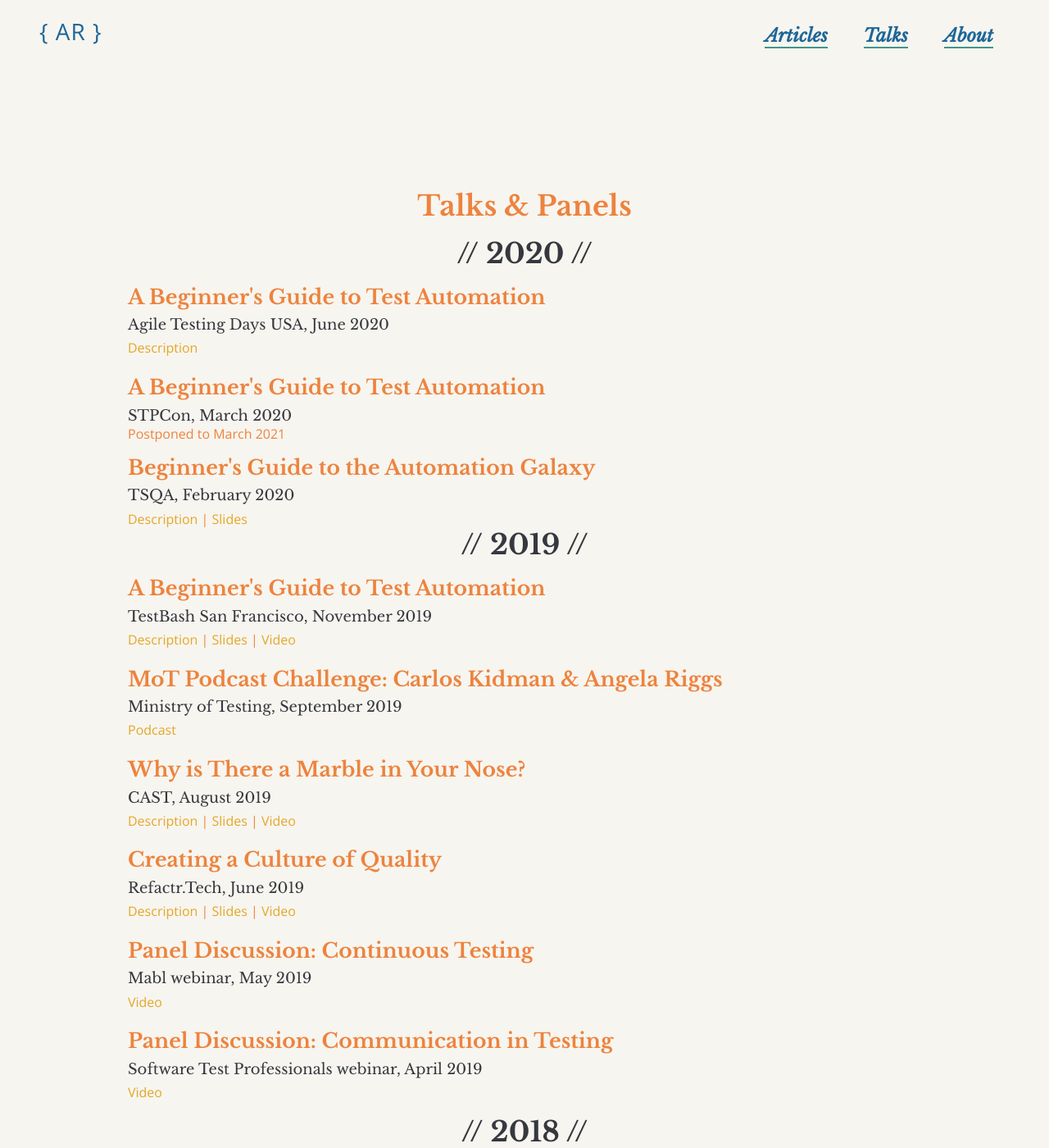
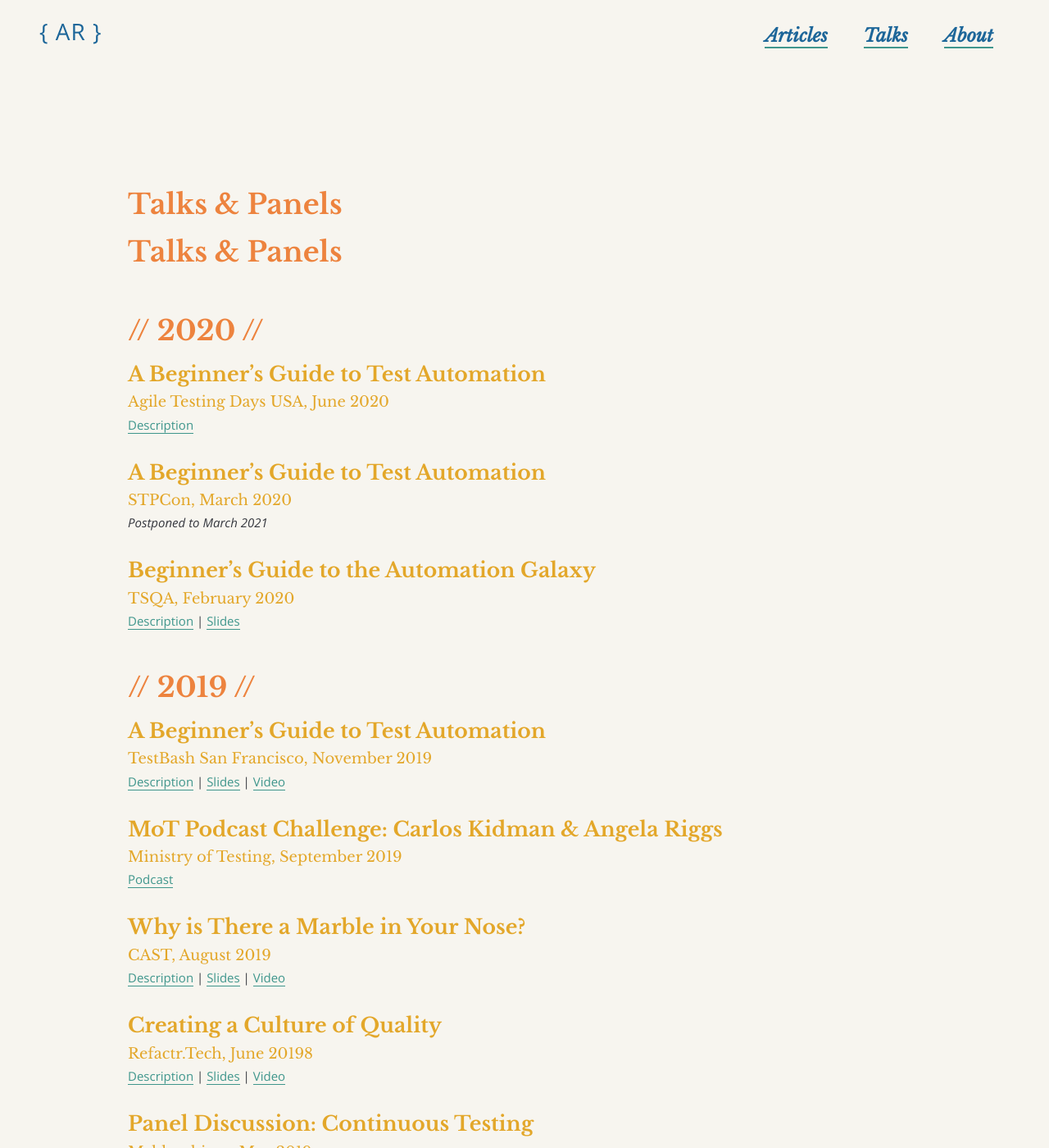
Before and after one commit to angelariggs/angelariggs.github.io, a Jekyll site: the page built from talks.md, in a window 1280 px wide and 1400 px high. Shown: the whole window at 82% size. Built offline with Jekyll 4.4.1, drawn with Linux system fonts in a browser that asks for light colours; our own code applies the rules of GitHub Pages for plain Markdown files; some of the changed text lies outside the part shown.

Commit message:
better structure

```diff
--- a/talks.md
+++ b/talks.md
@@ -4,61 +4,64 @@ layout: page
 permalink: /talks
 ---
 
-<div>
-<h1 class="res-sec-title">Talks & Panels</h1>
+# Talks & Panels
+&nbsp;
+&nbsp;
 
-<h1 class="year">// 2020 //</h1>
+# // 2020 //
 
-<h2 class="res-h2">A Beginner's Guide to Test Automation</h2>
-<h3 class="res-h3">Agile Testing Days USA, June 2020</h3>
-<h4 class="res-h4" class="res-h4"><a href="https://agiletestingdays.us/session/a-beginners-guide-to-test-automation">Description</a>
+## A Beginner's Guide to Test Automation
+### Agile Testing Days USA, June 2020
+[Description](https://agiletestingdays.us/session/a-beginners-guide-to-test-automation")
 
-<h2 class="res-h2">A Beginner's Guide to Test Automation</h2>
-<h3 class="res-h3">STPCon, March 2020</h3>
-<h4><i>Postponed to March 2021</i></h4>
+## A Beginner's Guide to Test Automation
+### STPCon, March 2020
+_Postponed to March 2021_
 
-<h2 class="res-h2">Beginner's Guide to the Automation Galaxy</h2>
-<h3 class="res-h3">TSQA, February 2020</h3>
-<h4 class="res-h4" class="res-h4"><a href="https://tsqa.org/sessions#block-yui_3_17_2_1_1577116787998_19057">Description</a> | <a href="http://bit.ly/beginners-guide-automation-galaxy">Slides</a>
+## Beginner's Guide to the Automation Galaxy
+### TSQA, February 2020
+[Description](https://tsqa.org/sessions#block-yui_3_17_2_1_1577116787998_19057) | [Slides](http://bit.ly/beginners-guide-automation-galaxy)
 
+&nbsp;
+&nbsp;
+# // 2019 //
 
-<h1 class="year">// 2019 //</h1>
+## A Beginner's Guide to Test Automation
+### TestBash San Francisco, November 2019
+[Description](https://www.ministryoftesting.com/events/testbash-san-francisco-2019#a-beginner-s-guide-to-test-automation) | [Slides](http://bit.ly/angela-testbash2019) | [Video](https://www.ministryoftesting.com/dojo/series/testbash-san-francisco-2019/lessons/a-beginner-s-guide-to-test-automation-angela-riggs)
 
-<h2 class="res-h2">A Beginner's Guide to Test Automation</h2>
-<h3 class="res-h3"> TestBash San Francisco, November 2019</h3>
-<h4 class="res-h4" class="res-h4"><a href="https://www.ministryoftesting.com/events/testbash-san-francisco-2019#a-beginner-s-guide-to-test-automation">Description</a> | <a href="http://bit.ly/angela-testbash2019">Slides</a> | <a href="https://www.ministryoftesting.com/dojo/series/testbash-san-francisco-2019/lessons/a-beginner-s-guide-to-test-automation-angela-riggs">Video</a></h4>
+## MoT Podcast Challenge: Carlos Kidman & Angela Riggs
+### Ministry of Testing, September 2019
+[Podcast](http://bit.ly/angela-mot-podcast)
 
-<h2 class="res-h2">MoT Podcast Challenge: Carlos Kidman & Angela Riggs</h2>
-<h3 class="res-h3">Ministry of Testing, September 2019</h3>
-<h4 class="res-h4"><a href="http://bit.ly/angela-mot-podcast">Podcast</a></h4>
+## Why is There a Marble in Your Nose?
+### CAST, August 2019
+[Description](https://cast2019.sched.com/event/O8qZ/why-is-there-a-marble-in-your-nose) | [Slides](http://bit.ly/cast2019-marble-nose) | [Video](http://bit.ly/angela-cast2019-video)
 
-<h2 class="res-h2">Why is There a Marble in Your Nose?</h2>
-<h3 class="res-h3"> CAST, August 2019</h3>
-<h4 class="res-h4"><a href="https://cast2019.sched.com/event/O8qZ/why-is-there-a-marble-in-your-nose">Description</a> | <a href="http://bit.ly/cast2019-marble-nose">Slides</a> | <a href="http://bit.ly/angela-cast2019-video">Video</a></h4>
+## Creating a Culture of Quality
+### Refactr.Tech, June 20198
+[Description](https://refactr.tech/detail/sessions.html#creating-a-culture-of-quality) | [Slides](http://bit.ly/refactr2019-culture-quality) | [Video](http://bit.ly/angela-refactr2019-video)
 
-<h2 class="res-h2">Creating a Culture of Quality</h2>
-<h3 class="res-h3"> Refactr.Tech, June 2019</h3>
-<h4 class="res-h4"><a href="https://refactr.tech/detail/sessions.html#creating-a-culture-of-quality">Description</a> | <a href="http://bit.ly/refactr2019-culture-quality">Slides</a> | <a href="http://bit.ly/angela-refactr2019-video">Video</a></h4>
+## Panel Discussion: Continuous Testing
+### Mabl webinar, May 2019
+[Webinar](https://www.mabl.com/blog/how-to-shift-to-continuous-testing-in-devops)
 
-<h2 class="res-h2">Panel Discussion: Continuous Testing</h2>
-<h3 class="res-h3"> Mabl webinar, May 2019</h3>
-<h4 class="res-h4"><a href="https://www.mabl.com/blog/how-to-shift-to-continuous-testing-in-devops">Video</a></h4>
+## Panel Discussion: Communication in Testing
+### Software Test Professionals webinar, April 2019
+[Webinar](https://www.softwaretestpro.com/communication-in-testing)
 
-<h2 class="res-h2">Panel Discussion: Communication in Testing</h2>
-<h3 class="res-h3"> Software Test Professionals webinar, April 2019</h3>
-<h4 class="res-h4"><a href="https://www.softwaretestpro.com/communication-in-testing/">Video</a></h4>
+&nbsp;
+&nbsp;
+# // 2018 //
 
-<br /><h1 class="year">// 2018 //</h1>
+## Creating a Culture of Quality Assurance
+### TestBash San Francisco
+[Description](https://www.ministryoftesting.com/events/testbash-san-francisco-2018#creating-a-culture-of-quality-assurance) | [Slides](https://speakerdeck.com/angelariggs/creating-a-culture-of-quality-testbash-sf) | [Video](https://www.ministryoftesting.com/dojo/lessons/creating-a-culture-of-quality-assurance-angela-riggs)
 
-<h2 class="res-h2">Creating a Culture of Quality Assurance</h2>
-<h3 class="res-h3"> TestBash San Francisco, November 2018</h3>
-<h4 class="res-h4"><a href="https://www.ministryoftesting.com/events/testbash-san-francisco-2018#creating-a-culture-of-quality-assurance">Description</a> | <a href="https://speakerdeck.com/angelariggs/creating-a-culture-of-quality-testbash-sf">Slides</a> | <a href="https://www.ministryoftesting.com/dojo/lessons/creating-a-culture-of-quality-assurance-angela-riggs">Video</a></h4>
+## Automated Visual Regression Testing with BackstopJS
+### PNSQC, October 2018
+[Description](https://www.pnsqc.org/automated-visual-regression-testing-with-backstopjs) | [Slides](https://speakerdeck.com/angelariggs/automating-visual-regression-testing-with-backstopjs)
 
-<h2 class="res-h2">Automated Visual Regression Testing with BackstopJS</h2>
-<h3 class="res-h3">PNSQC, October 2018</h3>
-<h4 class="res-h4"><a href="https://www.pnsqc.org/automated-visual-regression-testing-with-backstopjs">Description</a> | <a href="https://speakerdeck.com/angelariggs/automating-visual-regression-testing-with-backstopjs">Slides</a></h4>
-
-<h2 class="res-h2">Career & Technical Panel</h2>
-<h3 class="res-h3">Women Who Code Portland, February 2018</h3>
-<h4 class="res-h4"><a href="https://www.meetup.com/Women-Who-Code-Portland/events/245945636">Description</a></h4>
-</div>
+## Career & Technical Panel
+### Women Who Code Portland, February 2018
+[Description](https://www.meetup.com/Women-Who-Code-Portland/events/245945636)
```
Also changed, not shown: about.md (+8 -7 lines).
